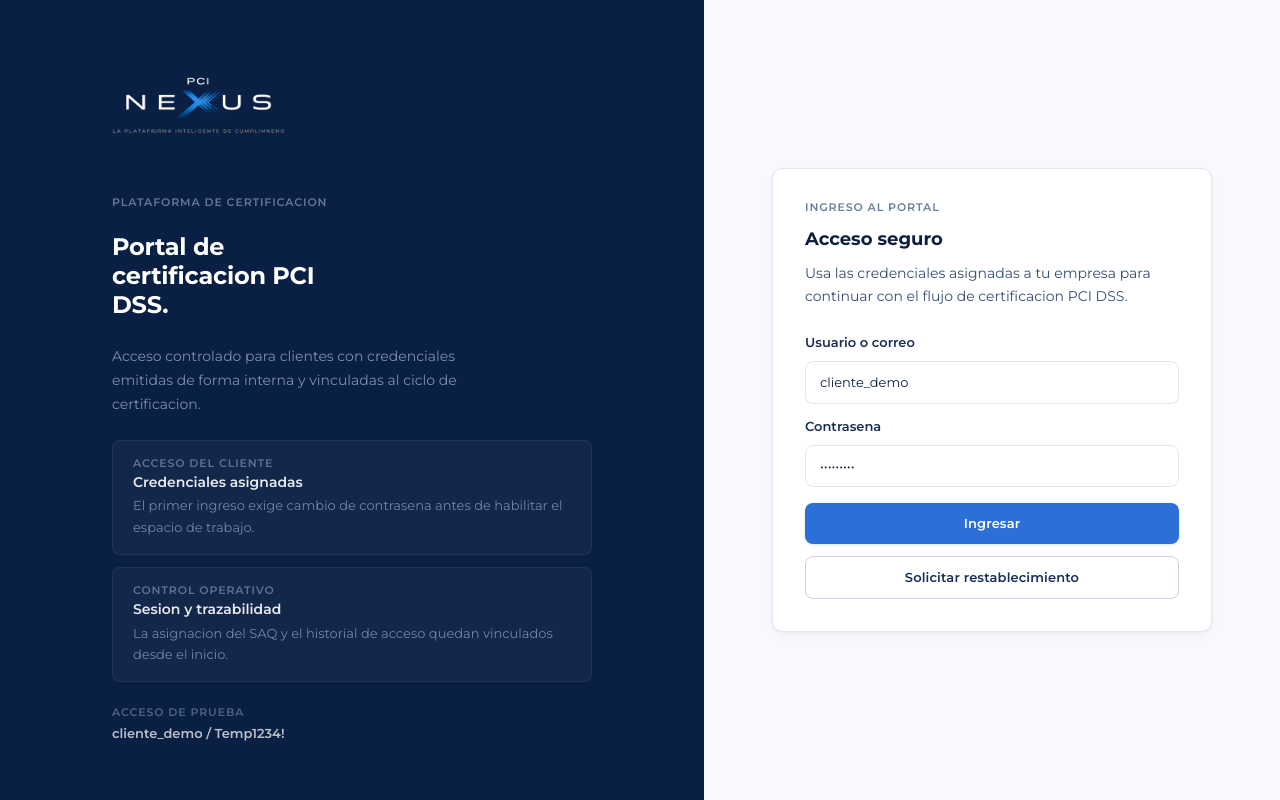
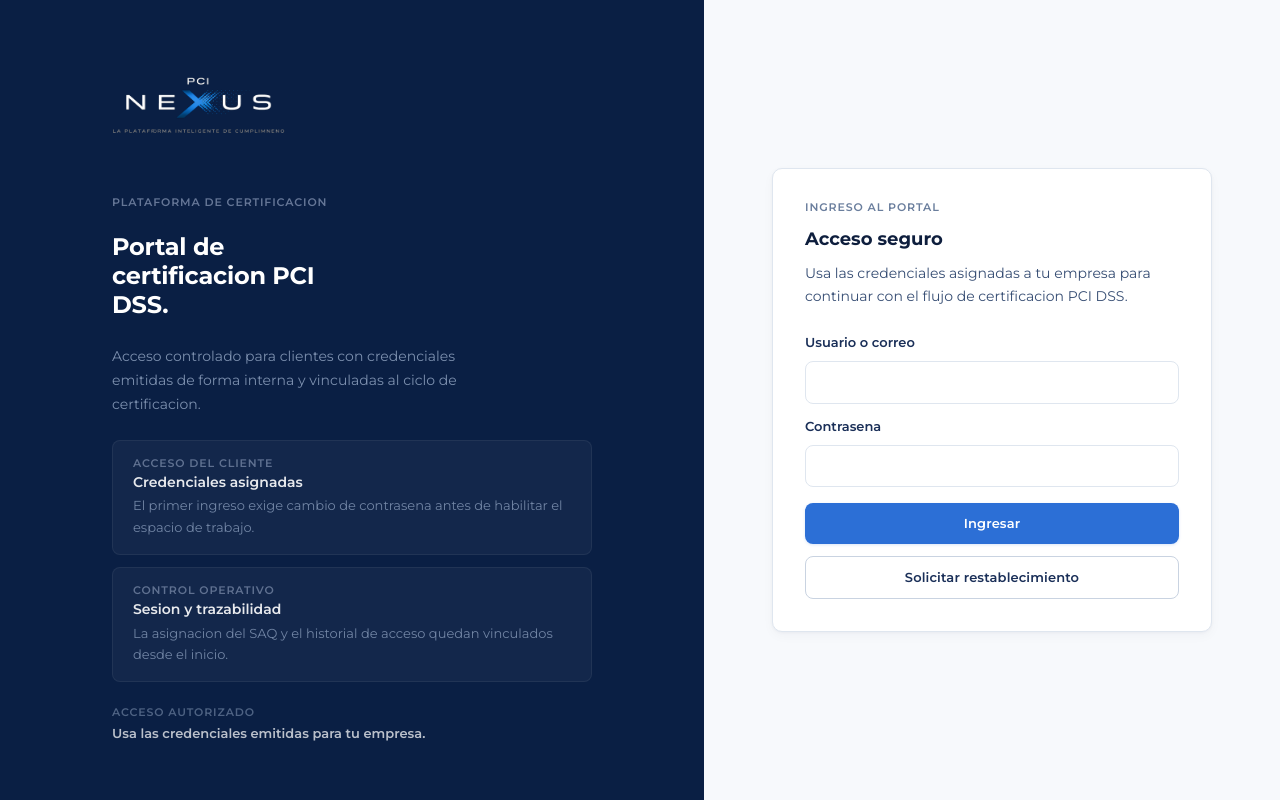
Before and after one commit to Akshit406/Nexus-PCI-web-app, a React (Vite) app in the folder frontend/: page /login in a window 1280 px wide. Built offline with nearby package versions, Linux system fonts and the light colour scheme; no server answers.

Commit message:
Use production client management copy

```diff
--- a/frontend/src/pages/AdminClientsPage.tsx
+++ b/frontend/src/pages/AdminClientsPage.tsx
@@ -265,9 +265,9 @@ export function AdminClientsPage() {
       <section className="page-intro">
         <div>
           <p className="brand-eyebrow">Administrador</p>
-          <h1>{isEditing ? "Editar cliente de prueba" : "Alta de clientes para pruebas"}</h1>
+          <h1>{isEditing ? "Editar cliente" : "Alta de clientes"}</h1>
           <p className="page-subtitle">
-            Crea clientes, ajusta su SAQ/ciclo/pago y agrega usuarios de acceso para validar escenarios.
+            Crea clientes, ajusta su SAQ/ciclo/pago y administra usuarios de acceso.
           </p>
         </div>
       </section>
@@ -383,7 +383,7 @@ export function AdminClientsPage() {
         {error ? <p className="error-text">{error}</p> : null}
         {createdClient ? (
           <div className="success-panel">
-            <strong>Cliente creado para pruebas</strong>
+            <strong>Cliente creado correctamente</strong>
             <p>
               Usuario: <b>{createdClient.username}</b> / Contrasena temporal: <b>{createdClient.temporaryPassword}</b>
             </p>
@@ -411,7 +411,7 @@ export function AdminClientsPage() {
             ? "Guardando..."
             : isEditing
               ? "Guardar cambios del cliente"
-              : "Crear cliente de prueba"}
+              : "Crear cliente"}
         </button>
       </section>
 
@@ -498,7 +498,7 @@ export function AdminClientsPage() {
         <div className="panel-header">
           <div>
             <p className="brand-eyebrow">Clientes existentes</p>
-            <h2>Escenarios disponibles</h2>
+            <h2>Clientes registrados</h2>
           </div>
           <span className="soft-badge">{clientsQuery.data.items.length} clientes</span>
         </div>
--- a/frontend/src/pages/LoginPage.tsx
+++ b/frontend/src/pages/LoginPage.tsx
@@ -13,8 +13,8 @@ export function LoginPage() {
   const navigate = useNavigate();
   const location = useLocation();
   const { isAuthenticated, setSession } = useSession();
-  const [username, setUsername] = useState("cliente_demo");
-  const [password, setPassword] = useState("Temp1234!");
+  const [username, setUsername] = useState("");
+  const [password, setPassword] = useState("");
   const [isLoading, setIsLoading] = useState(false);
   const [error, setError] = useState("");
   const [info, setInfo] = useState("");
@@ -85,8 +85,8 @@ export function LoginPage() {
           </div>
 
           <div className="credential-note">
-            <p className="muted-label">Acceso de prueba</p>
-            <strong>cliente_demo / Temp1234!</strong>
+            <p className="muted-label">Acceso autorizado</p>
+            <strong>Usa las credenciales emitidas para tu empresa.</strong>
           </div>
         </div>
       </section>
```
Also changed, not shown: 1 other file (tests, documents, lock files or other folders).
